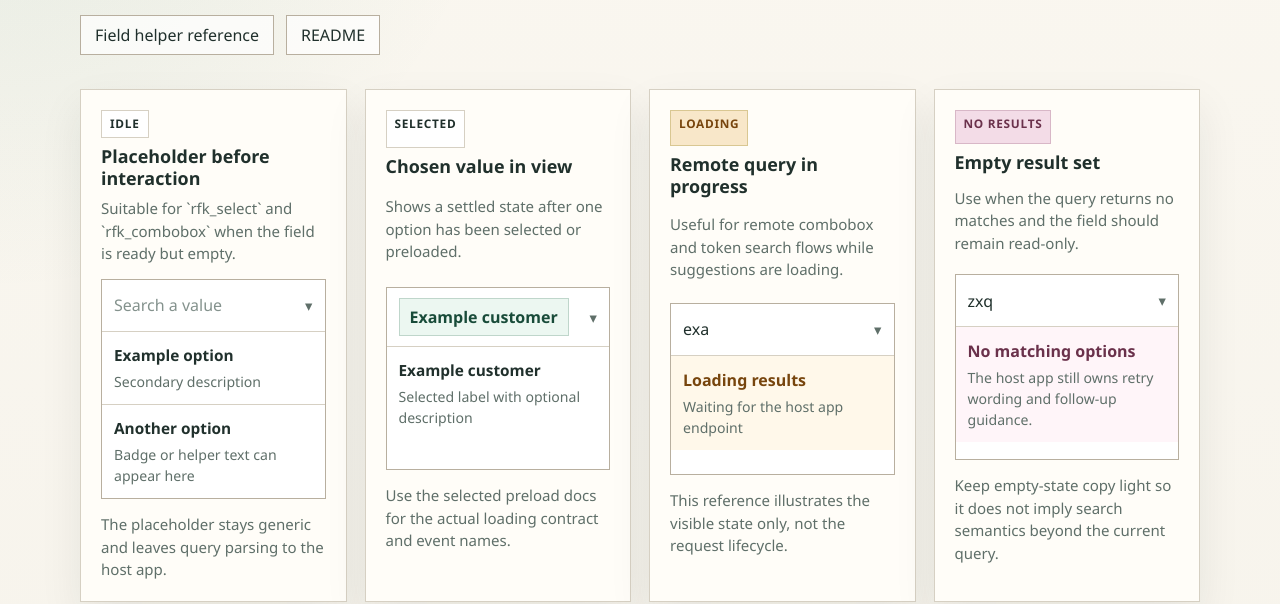
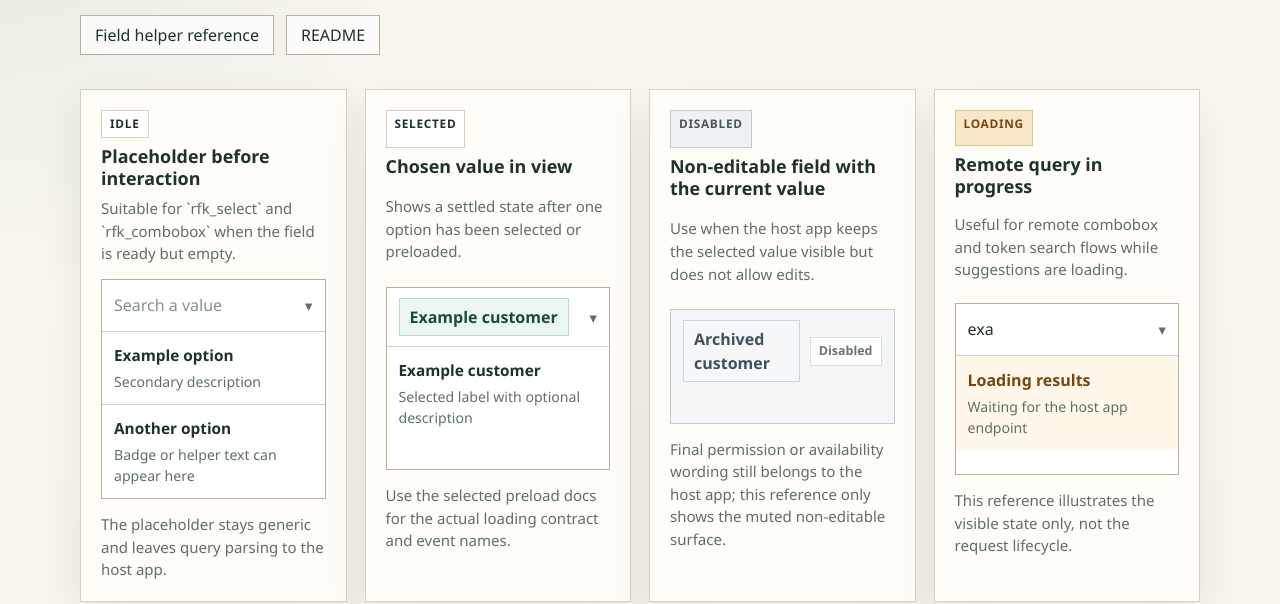
Before and after one commit to barnet-co-jp/rails_fields_kit, a website: page doc/tom_select_visual_reference.html in a window 1280 px wide. Shown: the part 216-820 px from the top of the page. Drawn offline with Linux system fonts and the light colour scheme.

Commit message:
docs: add a disabled state to the Tom Select visual reference

```diff
--- a/doc/tom_select_visual_reference.html
+++ b/doc/tom_select_visual_reference.html
@@ -143,6 +143,12 @@
         color: #185740;
       }
 
+      .tag.disabled {
+        border-color: #c6cbd0;
+        background: #eef1f3;
+        color: #48565f;
+      }
+
       h2 {
         margin: 0;
         font-size: 1.12rem;
@@ -200,6 +206,31 @@
         border: 1px solid #bfd6cb;
         background: #ecf7f1;
         color: #184b39;
+        font-weight: 600;
+      }
+
+      .control.disabled {
+        border-color: #c6cbd0;
+        background: #f4f5f6;
+      }
+
+      .control.disabled .control-top {
+        border-bottom: 0;
+      }
+
+      .control.disabled .token {
+        border-color: #cfd6db;
+        background: #f5f7f8;
+        color: #415159;
+      }
+
+      .status-note {
+        flex: none;
+        padding: 4px 8px;
+        border: 1px solid #d8dde1;
+        background: #ffffff;
+        color: #6a747b;
+        font-size: 0.78rem;
         font-weight: 600;
       }
 
@@ -337,6 +368,23 @@
 
         <article class="card">
           <div class="card-header">
+            <span class="tag disabled">Disabled</span>
+            <h2>Non-editable field with the current value</h2>
+            <p>Use when the host app keeps the selected value visible but does not allow edits.</p>
+          </div>
+          <div class="control disabled" aria-hidden="true">
+            <div class="control-top">
+              <div class="selection">
+                <span class="token">Archived customer</span>
+              </div>
+              <div class="status-note">Disabled</div>
+            </div>
+          </div>
+          <p class="card-footer">Final permission or availability wording still belongs to the host app; this reference only shows the muted non-editable surface.</p>
+        </article>
+
+        <article class="card">
+          <div class="card-header">
             <span class="tag loading">Loading</span>
             <h2>Remote query in progress</h2>
             <p>Useful for remote combobox and token search flows while suggestions are loading.</p>
```
